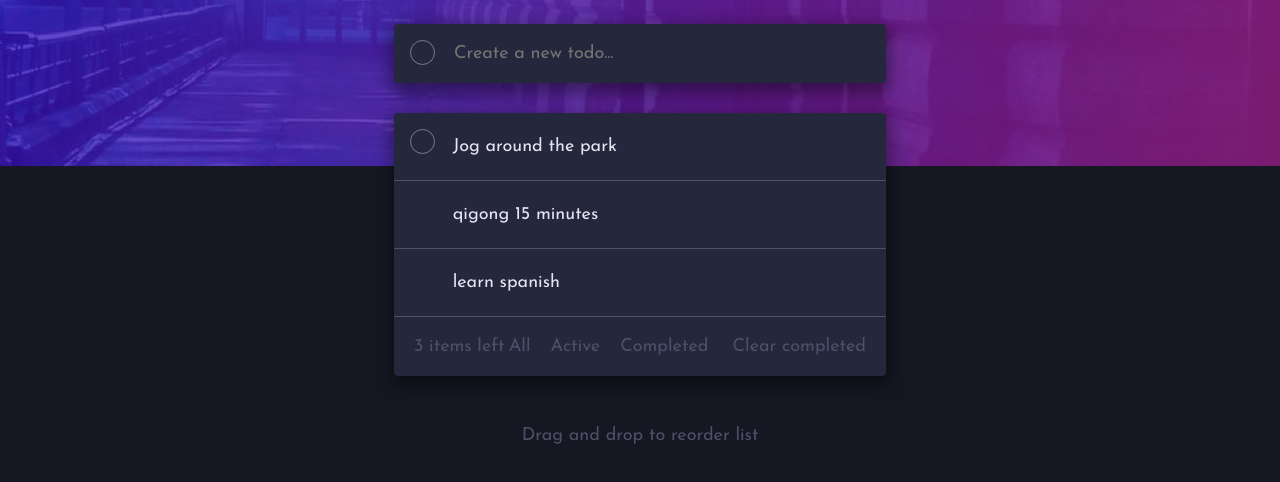
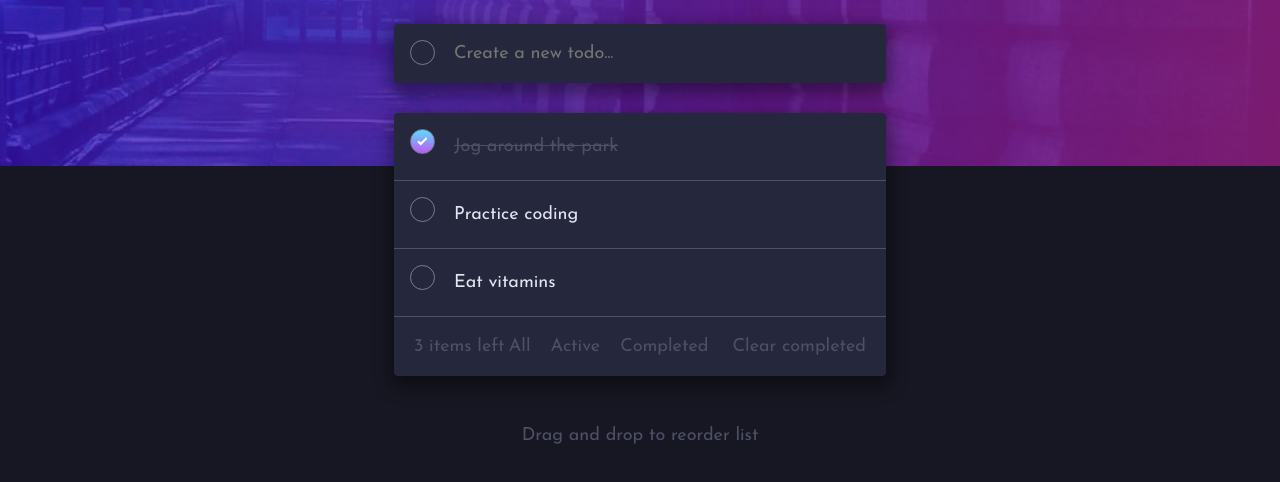
Before and after one commit to fika4life/frontendMentor, a plain HTML site: page TodoApp/index.html in a window 1280 px wide. Shown: the part 134-616 px from the top of the page. Drawn offline with Linux system fonts and the light colour scheme.

Commit message:
adds checkmark and gradient to completed items

```diff
--- a/TodoApp/index.html
+++ b/TodoApp/index.html
@@ -24,7 +24,7 @@
       </section>
       <div class="todo-app">
         <form class="todo-form">
-          <span class="circle"></span>
+          <span class="circle-decoration"></span>
           <input
             type="text"
             name="new-todo"
@@ -33,18 +33,21 @@
             autocomplete="off"
           />
         </form>
-        <div class="todos">
-          <div class="todo-item">
-            <input type="checkbox" name="" class="" /> Jog around the park
-            <div class="circle"></div>
-          </div>
-          <div class="todo-item">
-            <input type="checkbox" name="" class="" /> qigong 15 minutes
-          </div>
-          <div class="todo-item">
-            <input type="checkbox" name="" class="" />
-            learn spanish
-          </div>
+        <ul class="todos">
+          <li class="todo-item completed">
+            <span class="circle completed"></span>
+
+            Jog around the park
+          </li>
+          <li class="todo-item">
+            <span class="circle"></span>
+            Practice coding
+          </li>
+          <li class="todo-item">
+            <span class="circle"></span>
+            Eat vitamins
+          </li>
+
           <div class="summary-section">
             <span class="info">3 items left</span>
             <ul class="filters">
@@ -54,7 +57,7 @@
             </ul>
             <p class="clear">Clear completed</p>
           </div>
-        </div>
+        </ul>
       </div>
       <p>Drag and drop to reorder list</p>
     </main>
--- a/TodoApp/style.css
+++ b/TodoApp/style.css
@@ -3,7 +3,7 @@
 :root {
   /* primary */
   --bright-blue: hsl(220, 98%, 61%);
-  --check-background: linear-gradient hsl(192, 100%, 67%) to hsl(280, 87%, 65%);
+  --check-background: linear-gradient(hsl(192, 100%, 67%), hsl(280, 87%, 65%));
 
   /* light theme */
   --very-light-gray: hsl(0, 0%, 98%);
@@ -67,8 +67,10 @@ main {
 .todo-form {
   position: relative;
 }
-.circle {
+.circle,
+.circle-decoration {
   z-index: 2;
+  display: inline-block;
   position: absolute;
   height: 25px;
   width: 25px;
@@ -76,6 +78,13 @@ main {
   left: 16px;
   border-radius: 50%;
   border: 1px solid var(--dark-grayish-blue);
+  margin-right: 40px;
+  background-color: var(--check-background);
+}
+
+.circle:hover {
+  background-color: var(--check-background);
+  cursor: pointer;
 }
 
 .todo-form input {
@@ -89,27 +98,36 @@ main {
   font-size: 18px;
   padding-left: 60px;
   color: var(--light-grayish-blue);
+  caret-color: var(--bright-blue);
 }
-
+.todo-form input:focus {
+  outline: none;
+}
 .todos {
   margin-top: 30px;
   color: var(--light-grayish-blue);
   background-color: var(--very-dark-desaturated-blue);
   border-radius: var(--border-radius);
   box-shadow: var(--box-shadow);
+  list-style-type: none;
 }
 
-.todo-item {
+li.todo-item {
   border-bottom: 0.5px solid var(--very-dark-grayish-blue);
-  padding: 24px 40px;
+  padding: 24px 60px;
   position: relative;
-}
-
-input[type="checkbox"] {
-  visibility: hidden;
+  cursor: pointer;
 }
 
 .circle.completed {
+  background-image: url("images/icon-check.svg"), var(--check-background);
+  background-repeat: no-repeat;
+  background-position: center;
+}
+
+.todo-item.completed {
+  text-decoration: line-through;
+  color: var(--very-dark-grayish-blue);
 }
 
 .summary-section {
```
Also changed, not shown: toDo.txt.
